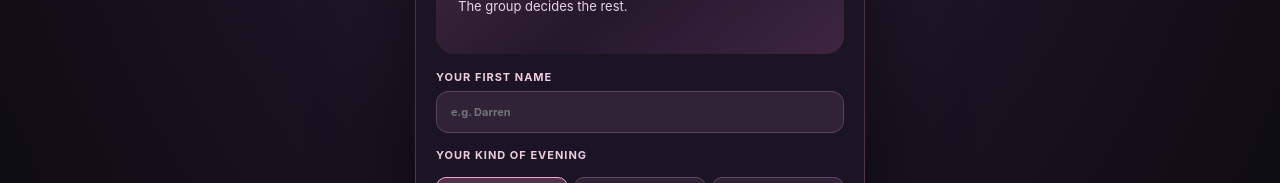
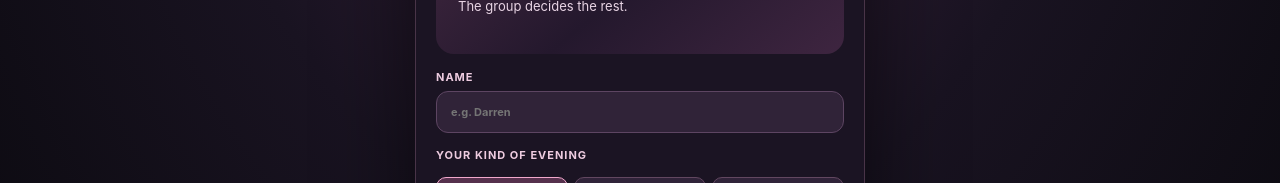
Before and after one commit to daz500/Belfast-Cocktail-Week, a Next.js app: page / in a window 1280 px wide. Shown: the part 360-543 px from the top of the page. Built offline with nearby package versions, Linux system fonts and the light colour scheme.

Commit message:
Label the join form name field NAME

```diff
--- a/app/page.tsx
+++ b/app/page.tsx
@@ -232,7 +232,7 @@ export default function Home(){
  <header className="header"><div className="logo"><span className="logo-icon"><Martini size={22}/></span><span><small>BELFAST COCKTAIL WEEK</small><strong>Project Prime Edition</strong></span></div><div className="members"><Users size={13}/> {state?.joined??0}/14</div></header>
  {error&&<div className="error" role="alert">{error}<button onClick={()=>setError('')}>×</button></div>}
  {notice&&<div className="notice">{notice}<button onClick={()=>setNotice('')}>×</button></div>}
- {!state?<section className="body"><div className="hero"><span className="eyebrow">NOVEMBER 6—15 · 2026</span><div className="hero-glass">🍸</div><h1>One city.<br/>14 friends.<br/><em>One great night.</em></h1><p>Pick your favourite participating bars. The group decides the rest.</p></div><div className="panel"><label>YOUR FIRST NAME<input maxLength={32} placeholder="e.g. Darren" value={name} onChange={e=>setName(e.target.value)}/></label><p className="label">YOUR KIND OF EVENING</p><div className="chips">{[['mixed','A bit of both'],['lively','Lively'],['relaxed','Relaxed']].map(([v,t])=><button className={style===v?'active':''} key={v} onClick={()=>setStyle(v)}>{t}</button>)}</div><label className="check"><input type="checkbox" checked={food} onChange={e=>setFood(e.target.checked)}/> Include a food stop</label><button className="primary" disabled={!name.trim()||!invite||busy} onClick={join}>{busy?'Joining…':'Join the cocktail trail'} <ArrowRight size={18}/></button>{!invite&&<p className="hint">Open the private link from your WhatsApp organiser to join.</p>}<p className="hint">No account or app download · Around 2 minutes</p></div></section>:
+ {!state?<section className="body"><div className="hero"><span className="eyebrow">NOVEMBER 6—15 · 2026</span><div className="hero-glass">🍸</div><h1>One city.<br/>14 friends.<br/><em>One great night.</em></h1><p>Pick your favourite participating bars. The group decides the rest.</p></div><div className="panel"><label>NAME<input maxLength={32} placeholder="e.g. Darren" value={name} onChange={e=>setName(e.target.value)}/></label><p className="label">YOUR KIND OF EVENING</p><div className="chips">{[['mixed','A bit of both'],['lively','Lively'],['relaxed','Relaxed']].map(([v,t])=><button className={style===v?'active':''} key={v} onClick={()=>setStyle(v)}>{t}</button>)}</div><label className="check"><input type="checkbox" checked={food} onChange={e=>setFood(e.target.checked)}/> Include a food stop</label><button className="primary" disabled={!name.trim()||!invite||busy} onClick={join}>{busy?'Joining…':'Join the cocktail trail'} <ArrowRight size={18}/></button>{!invite&&<p className="hint">Open the private link from your WhatsApp organiser to join.</p>}<p className="hint">No account or app download · Around 2 minutes</p></div></section>:
  <>
  {screen==='welcome'&&<section className="body"><div className="hero compact"><span className="eyebrow">YOUR GROUP IS READY</span><h1>Welcome back,<br/><em>{state.me.name}.</em></h1><p>{state.joined} of 14 joined · {voted} bars rated</p></div><div className="panel stack"><button className="primary" onClick={()=>setScreen('vote')}>Explore cocktail bars <ArrowRight size={18}/></button><button className="secondary" onClick={()=>setScreen('results')}>See group results <Trophy size={18}/></button><button className="secondary" onClick={()=>setScreen('trail')}>Our cocktail trail <MapPin size={18}/></button><button className="secondary" onClick={share}>Share invitation <Share2 size={18}/></button></div></section>}
  {screen==='vote'&&currentPick&&<section className="body"><div className="section-head"><div><span className="eyebrow">QUICK PICKS</span><h2>Would you go?</h2></div><span className="counter">{index+1} / {featured.length}</span></div><div className="progress">{featured.map((v,i)=><div key={v.id} className={i<=index?'on':''}/>)}</div><div className="venue-card"><div className="venue-art"><span className="art-glass">{['🍸','🍹','🥂','🍋','🍒','🍺','🍽️','🥃','🍔','✨'][index]}</span><span className="art-label">BELFAST COCKTAIL WEEK</span></div><div className="venue-content"><span className="eyebrow">{all(currentPick)}</span><h2>{currentPick.name}</h2><p>{currentPick.description||'Official participating venue'}</p><div className="offer"><span>COCKTAIL WEEK</span><strong>{cocktailButton(currentPick)}</strong><small>Show your wristband to redeem the event offer.</small></div></div></div><div className="vote-actions"><button className="secondary" disabled={busy} onClick={()=>saveVote(currentPick.id,false,true)}><X size={18}/> Skip</button><button className="primary" disabled={busy} onClick={()=>saveVote(currentPick.id,true,true)}><Heart size={18}/> Interested</button></div><div className="footer-actions">{index>0&&<button onClick={()=>setIndex(i=>i-1)}><ArrowLeft size={14}/> Previous</button>}<button onClick={()=>setScreen('results')}>See leaderboard <ArrowRight size={14}/></button></div></section>}
```
